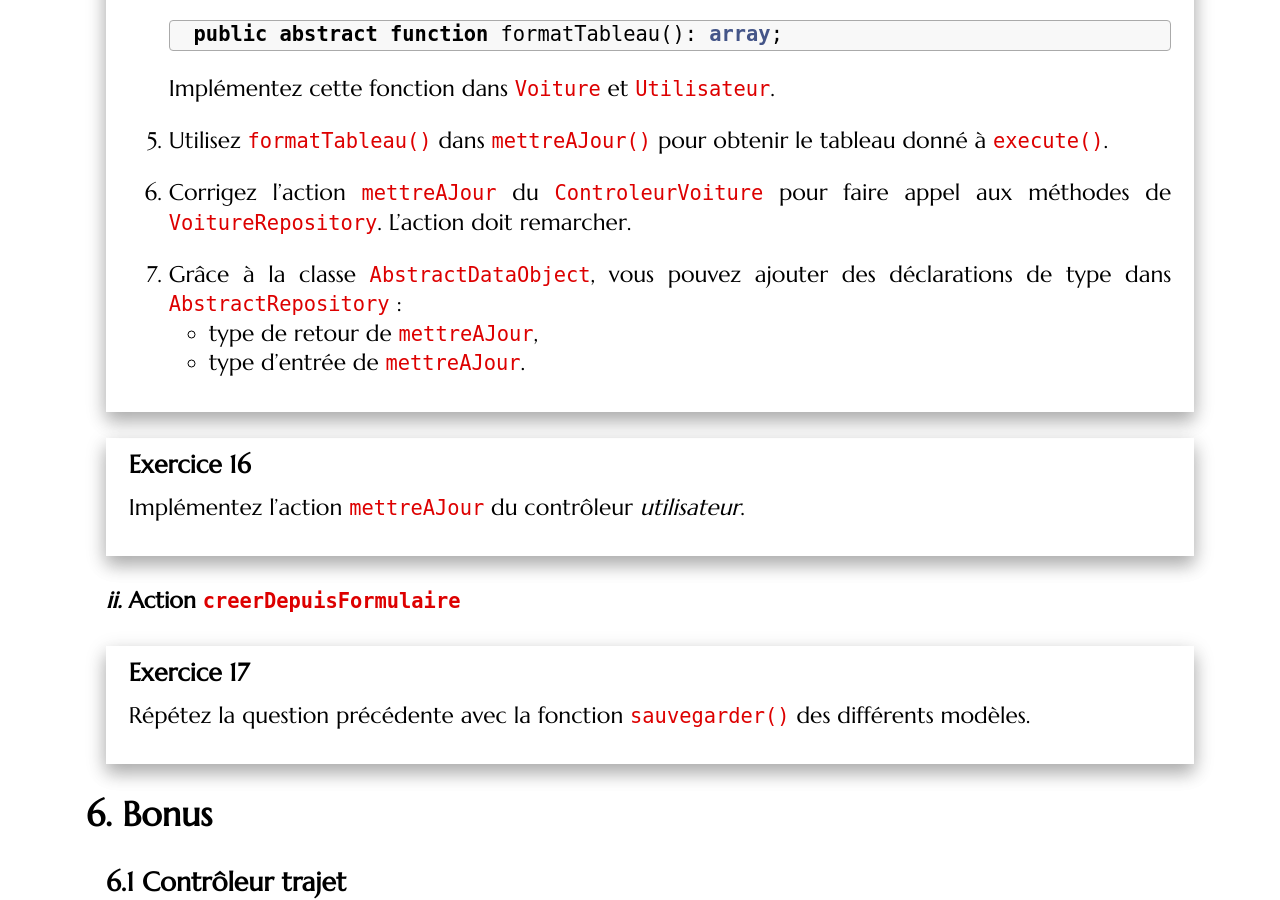
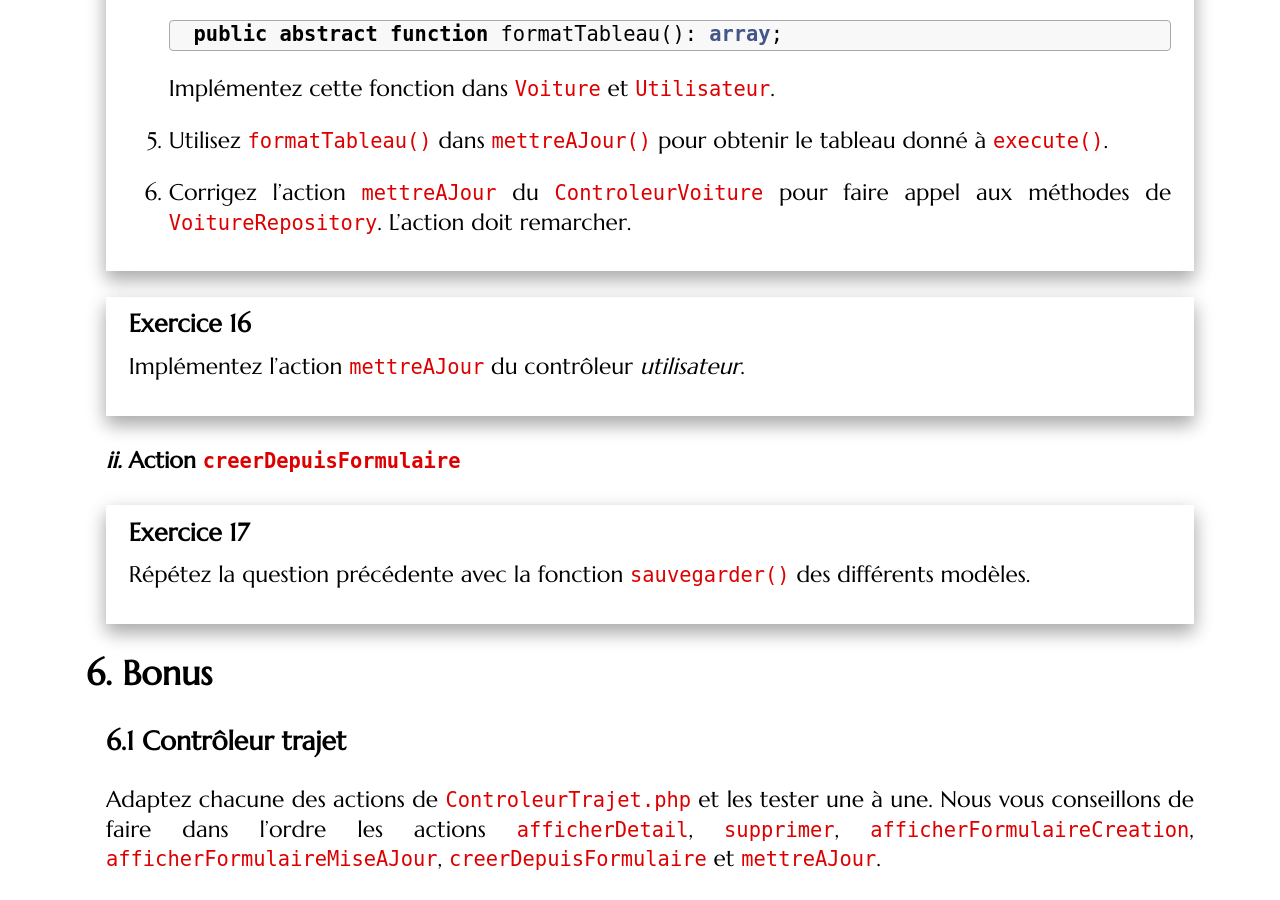
Before and after one commit to romainlebreton/R3.01-DeveloppementWeb, a Jekyll site: the page built from tutorials/tutorial6.md, in a window 1280 px wide and 900 px high, scrolled down 16255 px. Built offline with Jekyll 4.4.1, drawn with Linux system fonts in a browser that asks for light colours; some web fonts are replaced.

Commit message:
Update tutorial6.md
Suppression d'une question obsolète.

```diff
--- a/tutorials/tutorial6.md
+++ b/tutorials/tutorial6.md
@@ -665,10 +665,10 @@ les champs des tables `utilisateur` et `trajet`. Nous allons factoriser le code
 1. Corrigez l'action `mettreAJour` du `ControleurVoiture` pour faire appel aux
    méthodes de `VoitureRepository`. L'action doit remarcher.
 
-1. Grâce à la classe `AbstractDataObject`, vous pouvez ajouter des déclarations
+<!-- 1. Grâce à la classe `AbstractDataObject`, vous pouvez ajouter des déclarations
    de type dans `AbstractRepository` :
    * type de retour de `mettreAJour`,
-   * type d'entrée de `mettreAJour`.
+   * type d'entrée de `mettreAJour`.-->
 </div>
 
 <div class="exercise">
```
